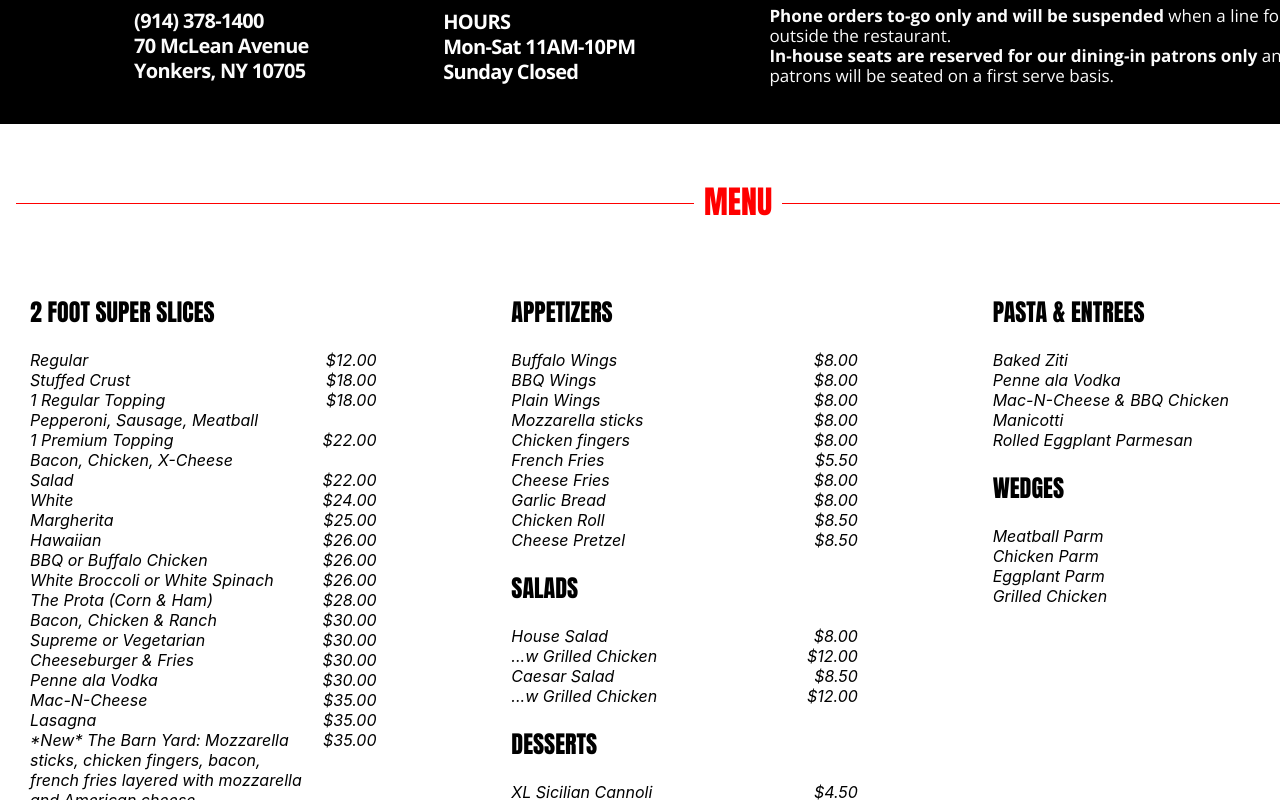
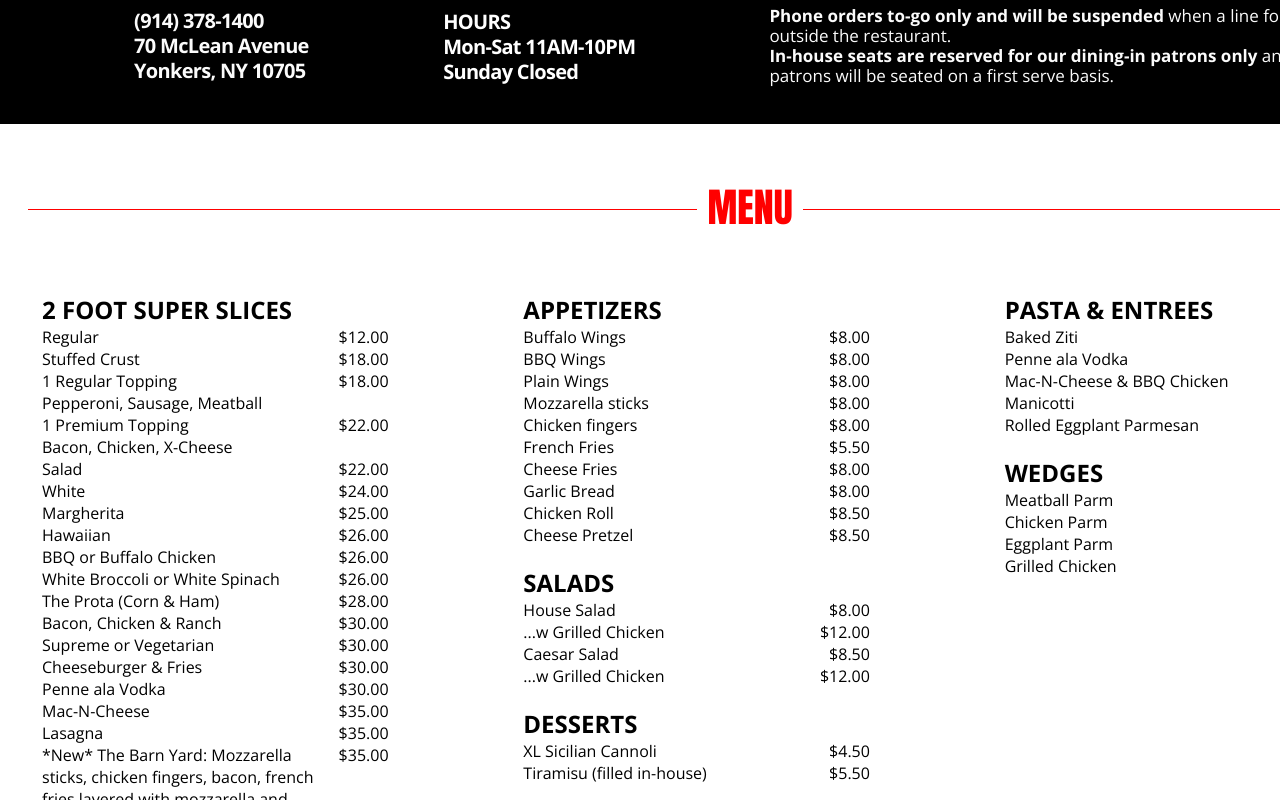
Before and after one commit to juniperalcorn/pizza-barn, a React (Create React App) app: page / in a window 1280 px wide. Shown: the part 520-1320 px from the top of the page. Built offline with nearby package versions, Linux system fonts and the light colour scheme.

Commit message:
add correct fonts and adjustments

```diff
--- a/src/components/menu/Menu.css
+++ b/src/components/menu/Menu.css
@@ -2,9 +2,9 @@
     display: flex;
     flex-direction: column;
     width: 1444px;
-    height: 650px;
+    height: 731px;
     background-color: #ffffff;
-    margin: 8px;
+    margin: 20px;
     padding: 8px;
 
 }
@@ -12,7 +12,7 @@
     display: flex;
     justify-content: center;
     width: 100%;
-    margin: 50px 0;
+    margin: 43px 0 43px;
 }
 
 /* --- MENU with HORIZONTAL BAR BEHIND IT --- */
@@ -25,6 +25,7 @@ h1 {
     margin:10px 0 20px;
     color: red;
     font-family: impact;
+    font-size: 40px;
 }
 
 h1 span {
@@ -46,16 +47,17 @@ h1.menu_headline_section {
 .menu_items_container {
     display: flex;
     flex-direction: column;
-    flex-wrap: wrap;
+    flex-flow: column wrap;
     width: 1444px;
     /* padding-left: 134px; */
-    height: 100%;
+    height: 645px;
     font-style: normal;
 }
 
 h2.menu_category_titles {
     color: black;
-    font-family: impact;
+    font-family: 'Open Sans', sans-serif;
+    margin-bottom: 0;
 }
 
 /* --- ITEMS with PRICES on SAME LINE SPACED APART --- */
@@ -80,6 +82,11 @@ ul {
   .price {
     text-align: right;
     flex: 0 0 4em;
+  }
+
+  i {
+      font-style: normal;
+      font-family: 'Open Sans', sans-serif;
   }
 
 /* --- ITEMS with PRICES on SAME LINE SPACED APART ENDS HERE --- */
```
